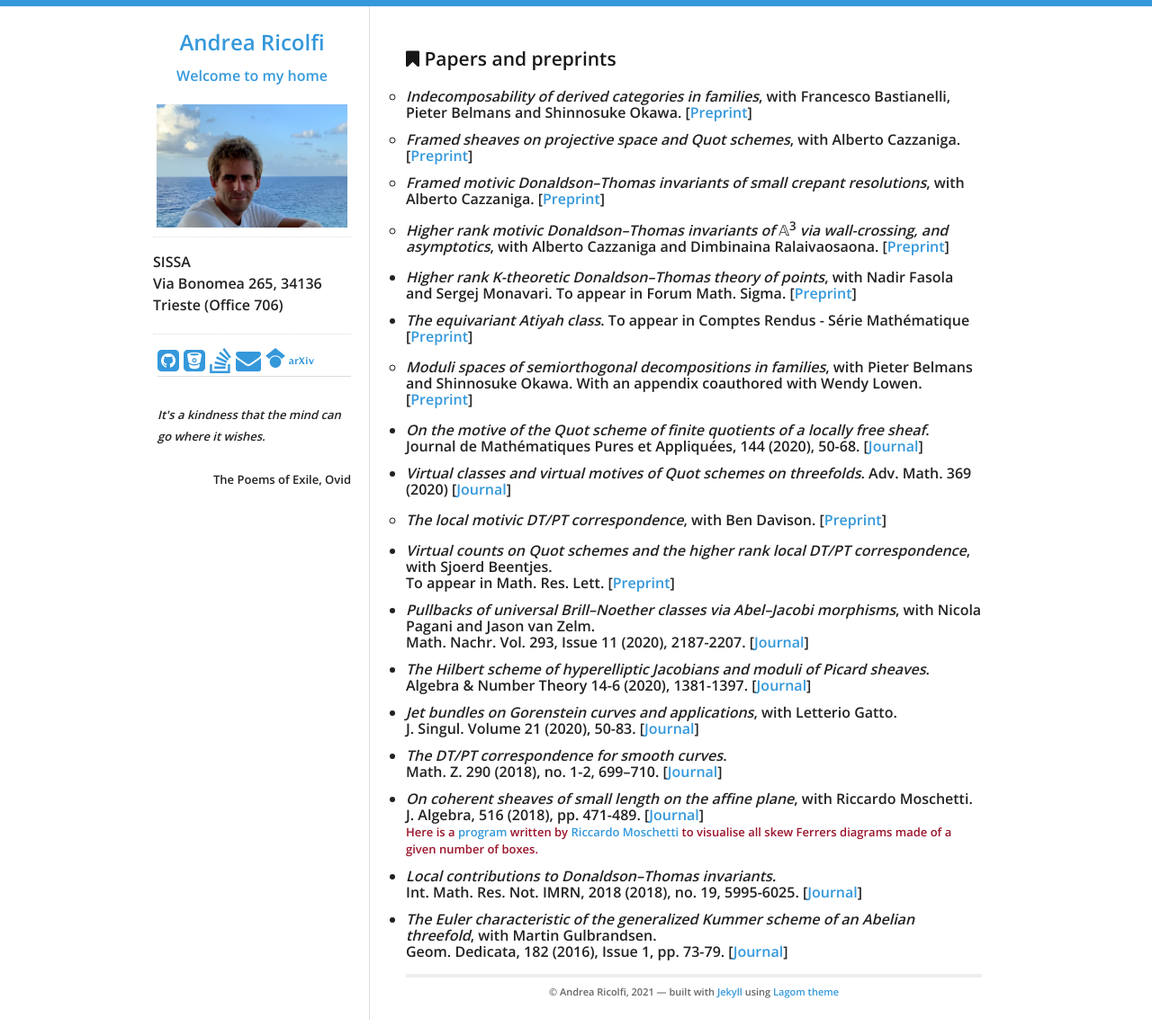
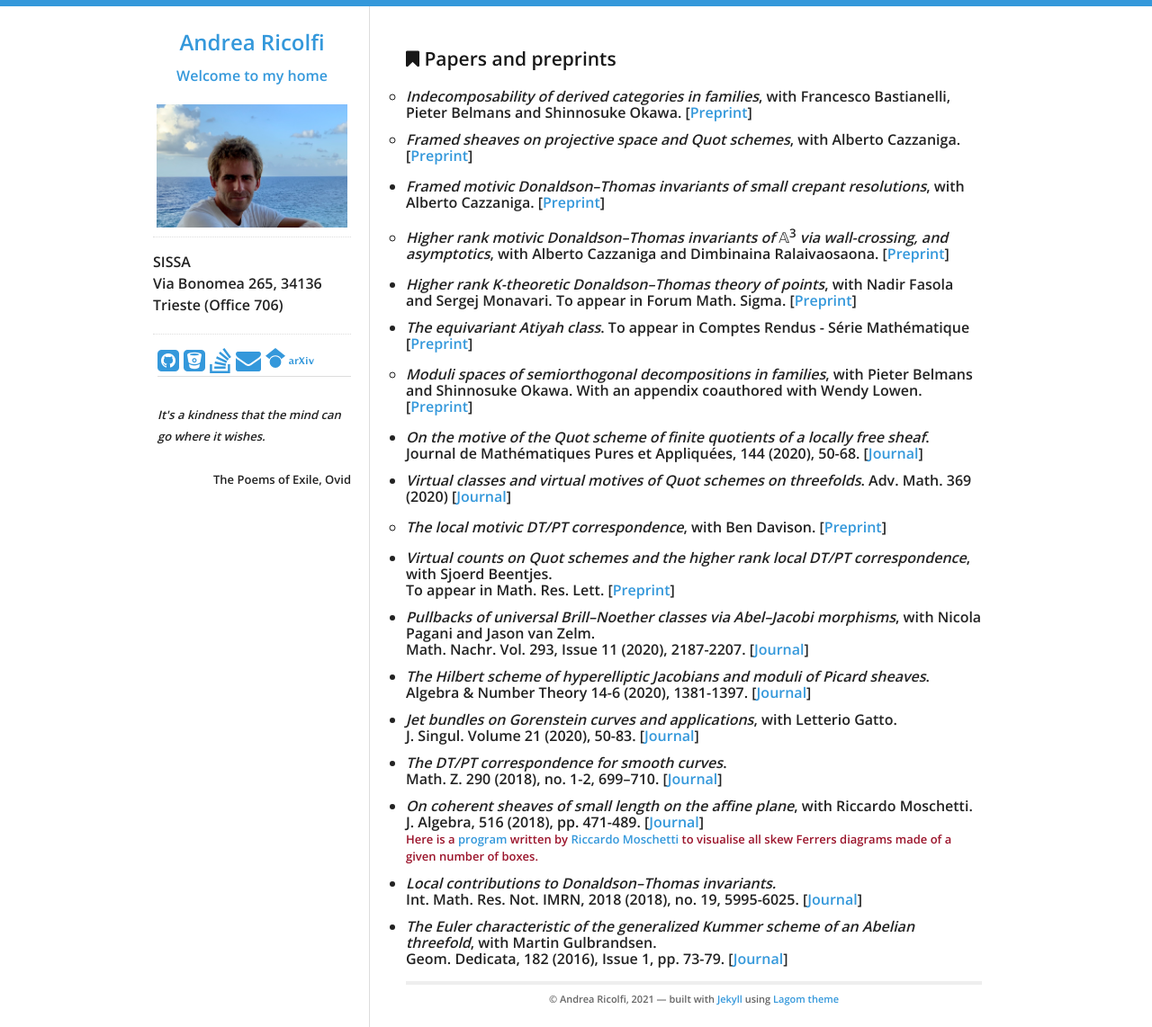
Before and after one commit to atricolfi/atricolfi.github.io, a Jekyll site: the page built from Papers.html, in a window 1280 px wide. Shown: the whole page at 90% size. Built offline with Jekyll 4.4.1, drawn with Linux system fonts in a browser that asks for light colours.

Commit message:
Update Papers.html

```diff
--- a/Papers.html
+++ b/Papers.html
@@ -12,8 +12,12 @@
   [<a href="https://arxiv.org/abs/2007.00994">Preprint</a>]</li>
 <li><em>Framed sheaves on projective space and Quot schemes</em>, with Alberto Cazzaniga.
   [<a href="https://arxiv.org/abs/2004.13633">Preprint</a>]</li>
+  </ul>
+  <ul>
 <li><em>Framed motivic Donaldson&#8211;Thomas invariants of small crepant resolutions</em>, with Alberto Cazzaniga.
   [<a href="https://arxiv.org/abs/2004.07837">Preprint</a>]</li>
+  </ul>
+  <ul style="list-style-type:circle">
 <li><em>Higher rank motivic Donaldson&#8211;Thomas invariants of </em>𝔸<sup>3</sup><em> via wall-crossing, and asymptotics</em>, with Alberto Cazzaniga and Dimbinaina Ralaivaosaona.
   [<a href="https://arxiv.org/abs/2004.07020">Preprint</a>]</li>
   </ul>
```
